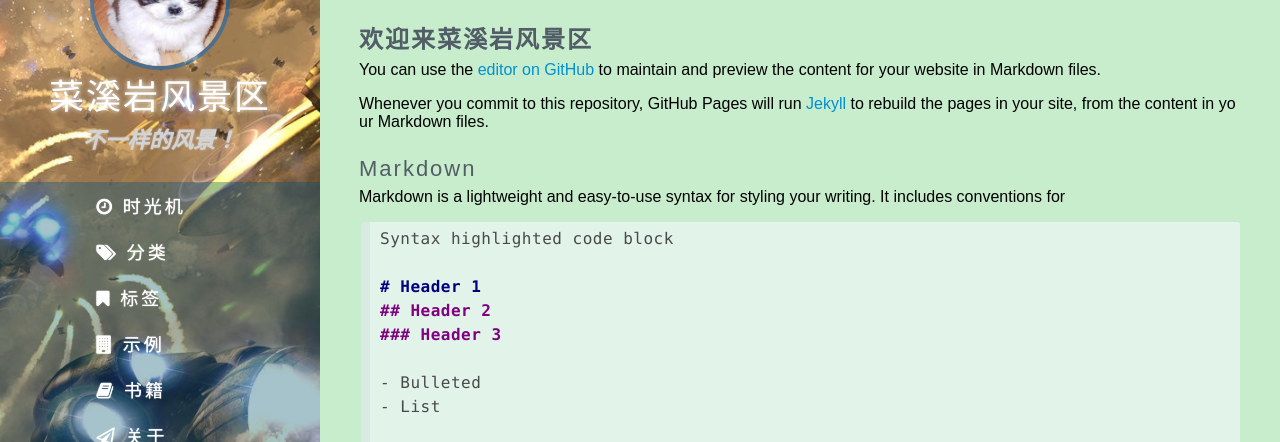
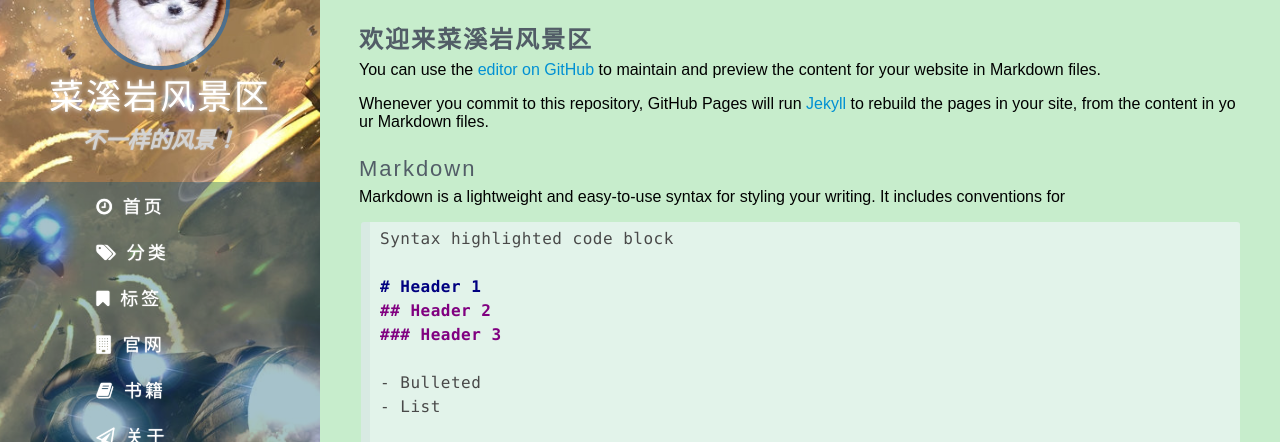
Before and after one commit to yuejianhua/caixiyan.github.io, a Jekyll site: the page built from index.md, in a window 1280 px wide. Shown: the part 108-550 px from the top of the page. Built offline with Jekyll 4.4.1, drawn with Linux system fonts in a browser that asks for light colours; some web fonts are replaced; our own code applies the rules of GitHub Pages for plain Markdown files; Markdown is read by kramdown in place of the engine named in the settings; the list of posts is cut into pages by our own code.

Commit message:
Update nav.yml

```diff
--- a/_data/nav.yml
+++ b/_data/nav.yml
@@ -1,6 +1,6 @@
 - href: /timing/
   icon: fa fa-clock-o
-  title: 时光机
+  title: 首页
 
 - href: /categories/
   icon: fa fa-tags
@@ -10,9 +10,9 @@
   icon: fa fa-bookmark
   title: 标签
 
-- href: http://labs.waylau.com/
+- href: http://www.caixiyan.org/
   icon: fa fa-building
-  title: 示例
+  title: 官网
 
 - href: /books/
   icon: fa fa-book
```
